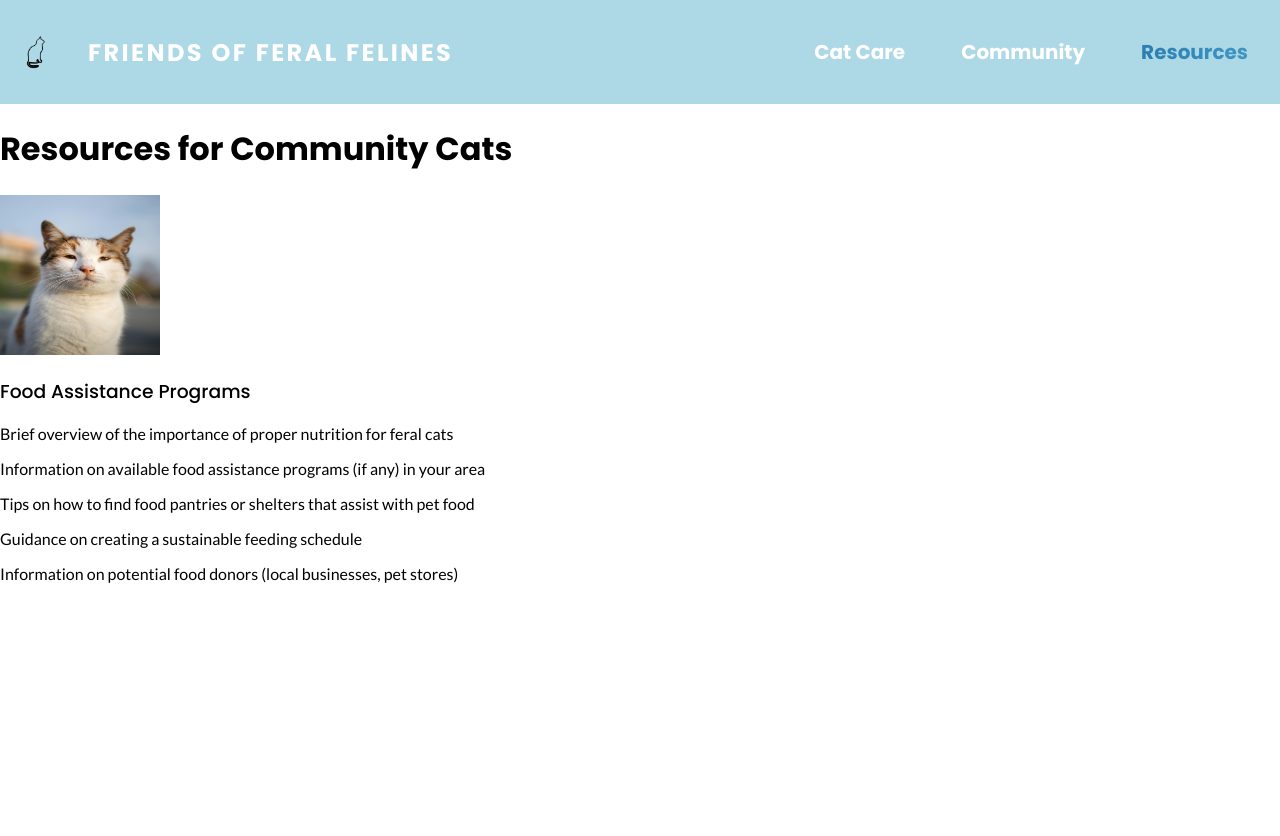
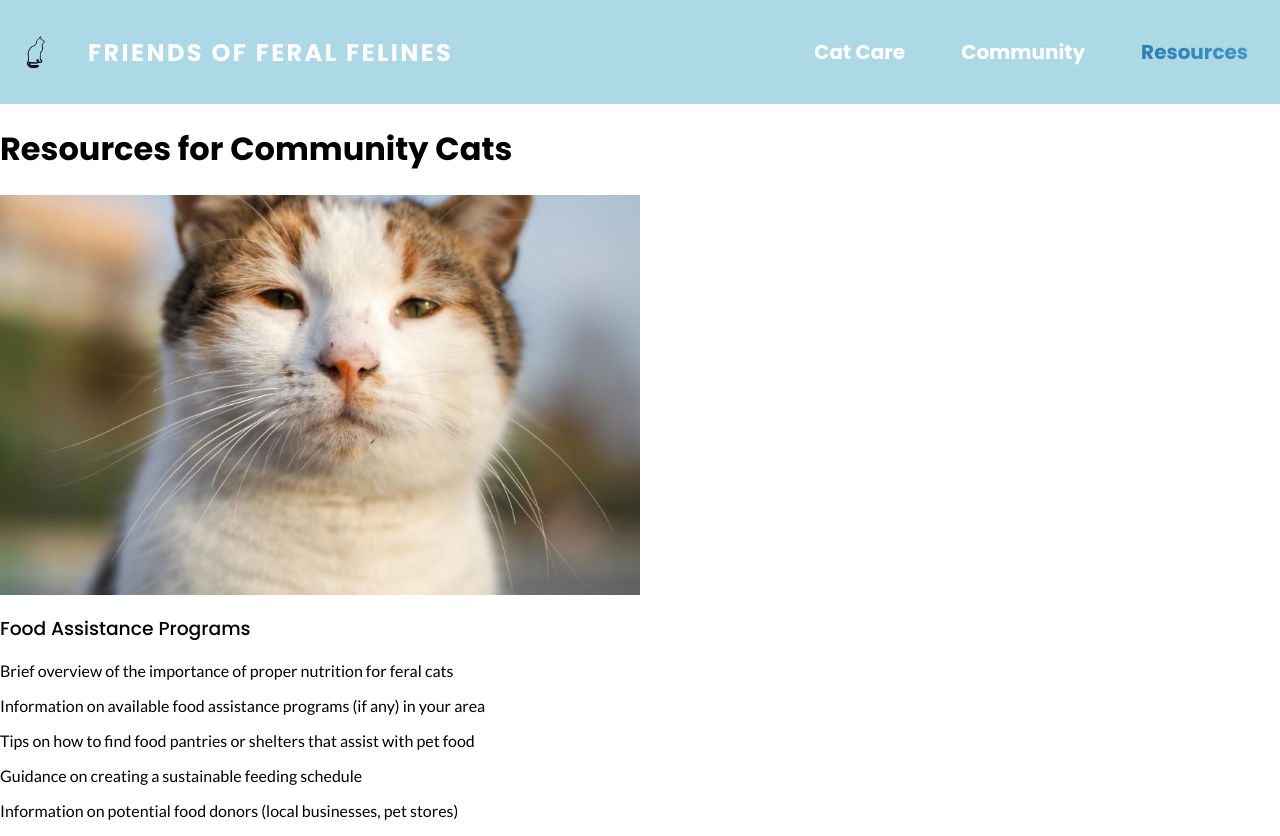
Before and after one commit to joshuajcarroll/FeralCats2024, a Next.js app: page /resources in a window 1280 px wide. Before the commit the page ends 800 px from the top, so only its background shows below. Built offline with nearby package versions, Linux system fonts and the light colour scheme; a web font is replaced by a local one.

Commit message:
Resized image on resources page

```diff
--- /dev/null
+++ b/app/resources/page.module.css
@@ -0,0 +1,11 @@
+.imageContainer {
+    width: 40rem;
+    height: 25rem;
+    border-radius: 8px;
+}
+
+.imageContainer img {
+    width: 100%;
+    height: 100%;
+    object-fit: cover;
+}
--- a/app/resources/page.tsx
+++ b/app/resources/page.tsx
@@ -1,12 +1,15 @@
 import Image from "next/image";
 
 import calicoCat from "@/public/pexels-rasul70-18884320.jpg"
+import styles from "./page.module.css";
 
 export default function Resources() {
     return (
         <main>
             <h1>Resources for Community Cats</h1>
-            <Image src={calicoCat} height={160} width={160} alt="calico cat" />
+            <div className={styles.imageContainer}>
+                <Image src={calicoCat} alt="calico cat"/>
+            </div>
             <section>
                 <h3>Food Assistance Programs</h3>
                 <p>Brief overview of the importance of proper nutrition for feral cats</p>
```
